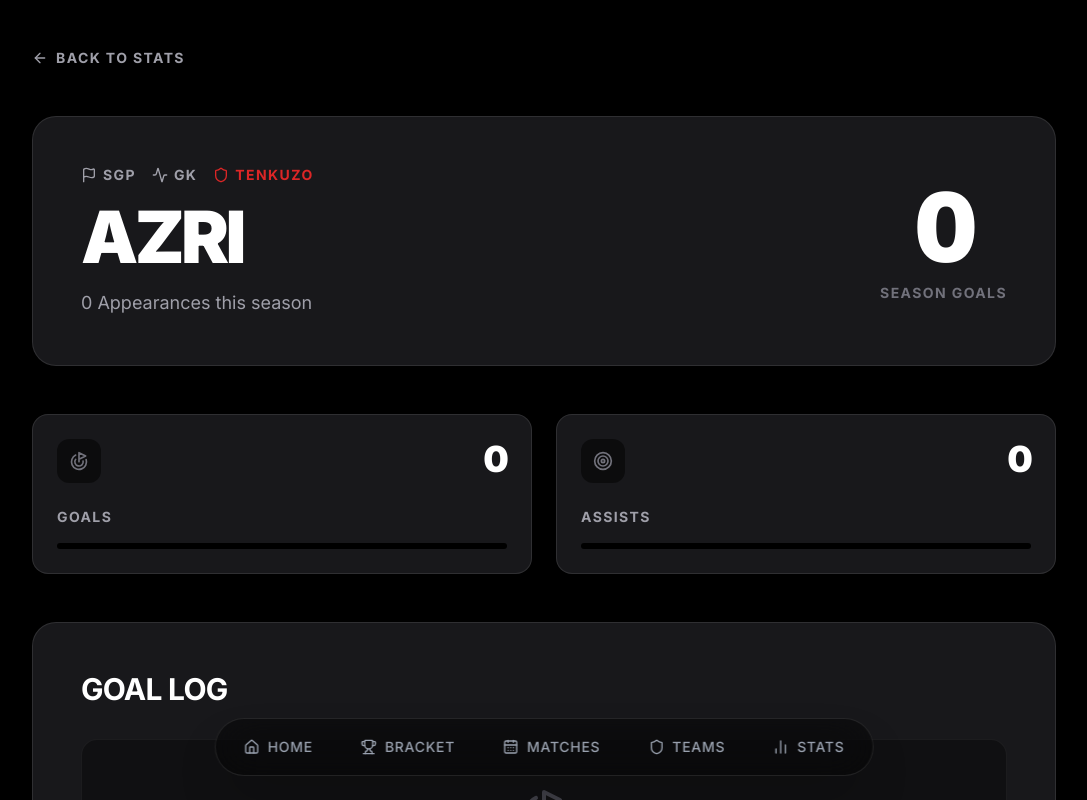
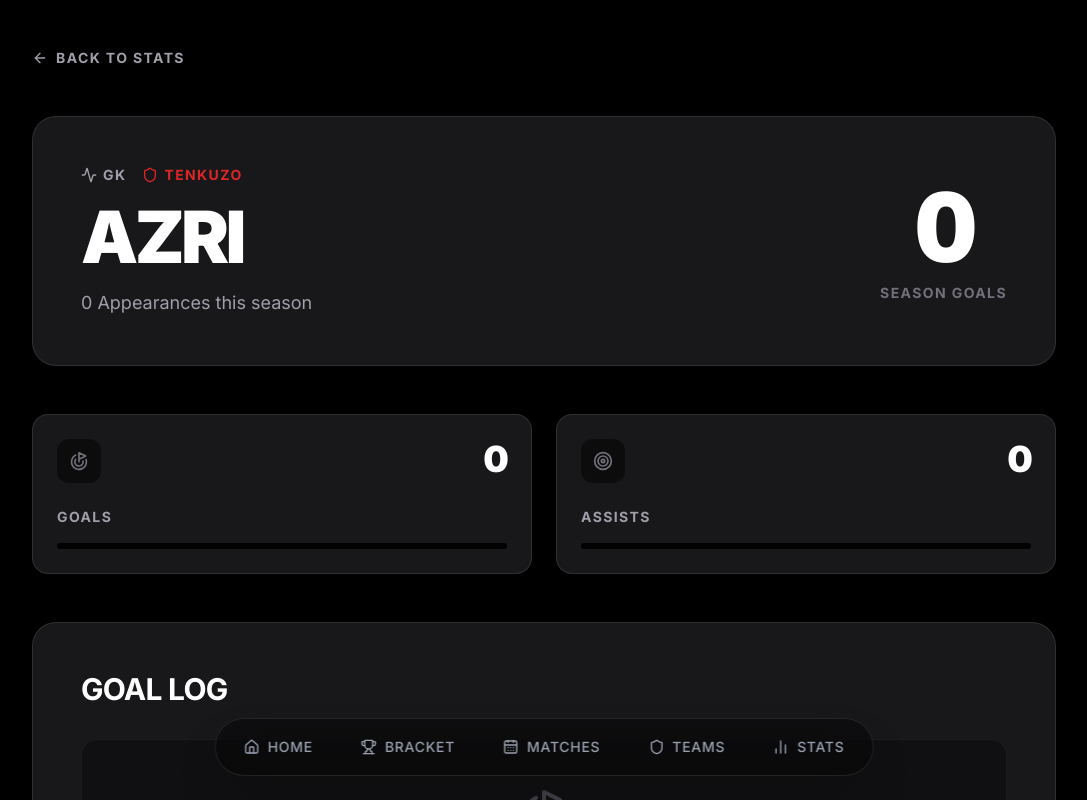
Before and after one commit to shezan2/s-rise-fl, a Next.js app: page /players/p_team_1_10 in a window 1280 px wide. Shown: the top 800 px of the page, without its empty margins (96-1183 px from the left). Built offline with nearby package versions, Linux system fonts and the light colour scheme.

Commit message:
Remove nationality from teams and players

```diff
--- a/src/app/players/[id]/page.tsx
+++ b/src/app/players/[id]/page.tsx
@@ -50,7 +50,6 @@ export default async function PlayerPage({
           <div className="relative z-10 flex flex-col md:flex-row items-start md:items-center justify-between gap-8">
             <div className="space-y-4">
               <div className="flex flex-wrap items-center gap-4 text-sm font-bold uppercase tracking-widest text-zinc-400">
-                <span className="flex items-center gap-1.5"><Flag className="w-4 h-4" /> {player.nationality}</span>
                 <span className="flex items-center gap-1.5"><Activity className="w-4 h-4" /> {player.position}</span>
                 {team && (
                   <span className="flex items-center gap-1.5" style={{ color: team.accentColor }}>
--- a/src/app/teams/[id]/page.tsx
+++ b/src/app/teams/[id]/page.tsx
@@ -62,7 +62,6 @@ export default async function TeamPage({ params }: { params: Promise<{ id: strin
               <tr className="border-b border-white/10 bg-white/5 text-xs font-bold uppercase tracking-widest text-gray-400">
                 <th className="p-4">Player</th>
                 <th className="p-4 text-center">Pos</th>
-                <th className="p-4 text-center">Nat</th>
                 <th className="p-4 text-right">Apps</th>
                 <th className="p-4 text-right">Goals</th>
                 <th className="p-4 text-right">Assists</th>
@@ -82,7 +81,6 @@ export default async function TeamPage({ params }: { params: Promise<{ id: strin
                       {player.position}
                     </span>
                   </td>
-                  <td className="p-4 text-center text-gray-400 font-medium">{player.nationality}</td>
                   <td className="p-4 text-right font-medium">{player.apps}</td>
                   <td className="p-4 text-right font-medium text-white">{player.goals}</td>
                   <td className="p-4 text-right font-medium text-gray-300">{player.assists}</td>
```
